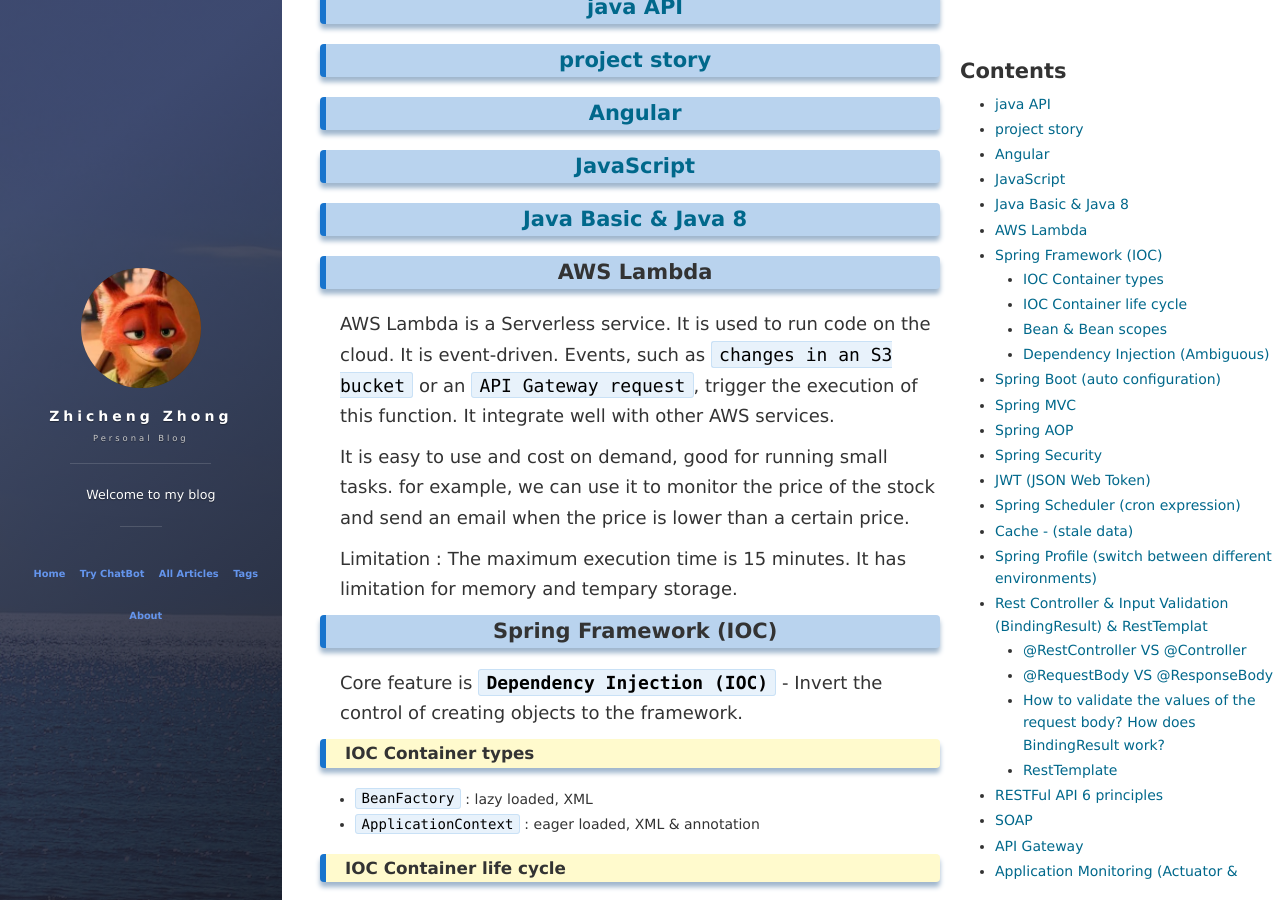
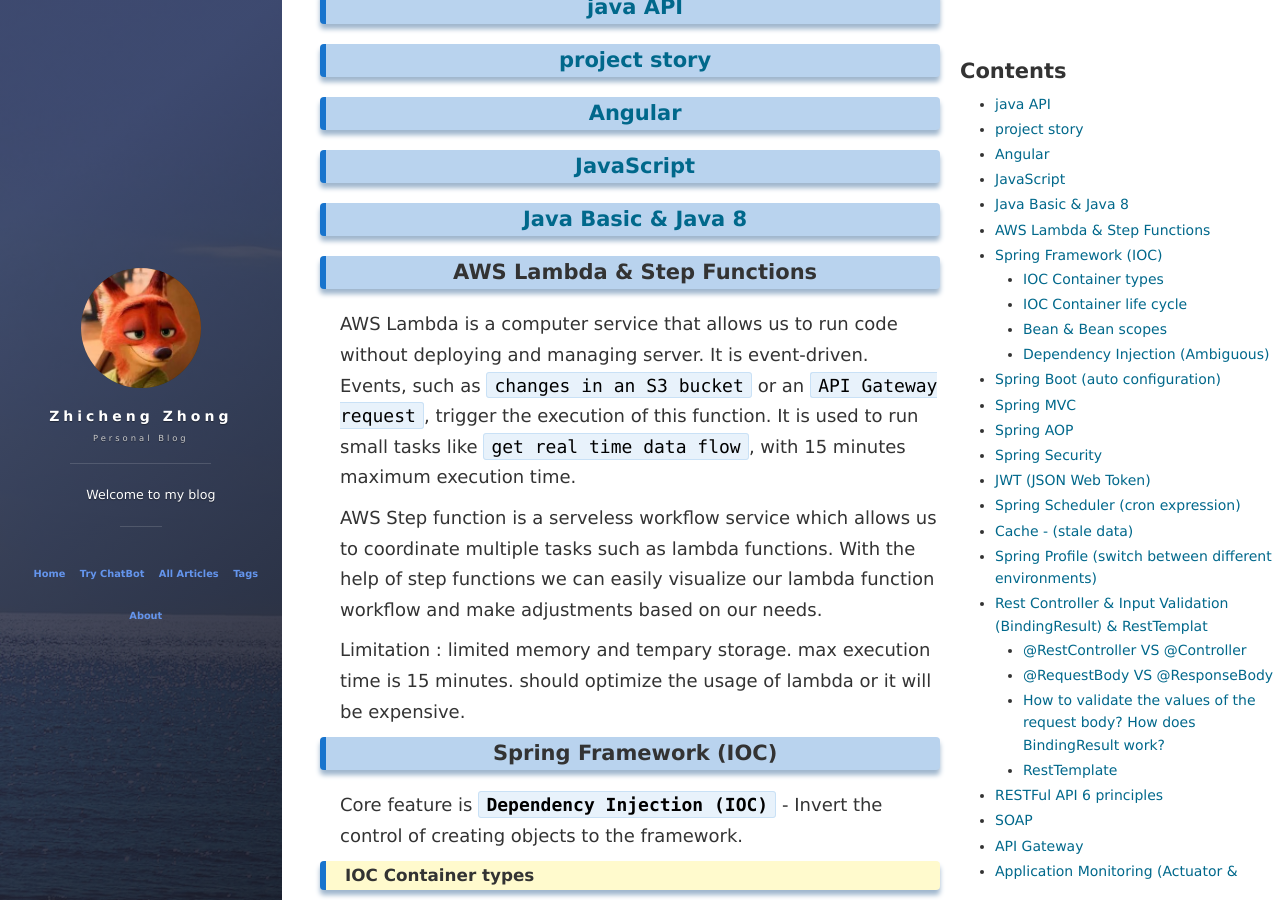
Before and after one commit to ChrisZZhong/chriszzhong.github.io, a Jekyll site: the page built from _posts/2024-01-10-Interview-Preparation.md, in a window 1280 px wide and 900 px high, scrolled down 1396 px. Built offline with Jekyll 4.4.1, drawn with Linux system fonts in a browser that asks for light colours; nearby versions of some CDN libraries; comment, search, counter and statistics services are not loaded; some of the changed text lies outside the part shown.

Commit message:
update java

```diff
--- a/_posts/2024-01-10-Interview-Preparation.md
+++ b/_posts/2024-01-10-Interview-Preparation.md
@@ -16,13 +16,13 @@ tag: Interviews
 
 ## [Java Basic & Java 8](https://chriszzhong.github.io/2023/01/Java-basic/)
 
-## AWS Lambda
+## AWS Lambda & Step Functions
 
-AWS Lambda is a Serverless service. It is used to run code on the cloud. It is event-driven. Events, such as `changes in an S3 bucket` or an `API Gateway request`, trigger the execution of this function. It integrate well with other AWS services.
+AWS Lambda is a computer service that allows us to run code without deploying and managing server. It is event-driven. Events, such as `changes in an S3 bucket` or an `API Gateway request`, trigger the execution of this function. It is used to run small tasks like `get real time data flow`, with 15 minutes maximum execution time.
 
-It is easy to use and cost on demand, good for running small tasks. for example, we can use it to monitor the price of the stock and send an email when the price is lower than a certain price.
+AWS Step function is a serveless workflow service which allows us to coordinate multiple tasks such as lambda functions. With the help of step functions we can easily visualize our lambda function workflow and make adjustments based on our needs.
 
-Limitation : The maximum execution time is 15 minutes. It has limitation for memory and tempary storage.
+Limitation : limited memory and tempary storage. max execution time is 15 minutes. should optimize the usage of lambda or it will be expensive.
 
 ## Spring Framework (IOC)
 
```
